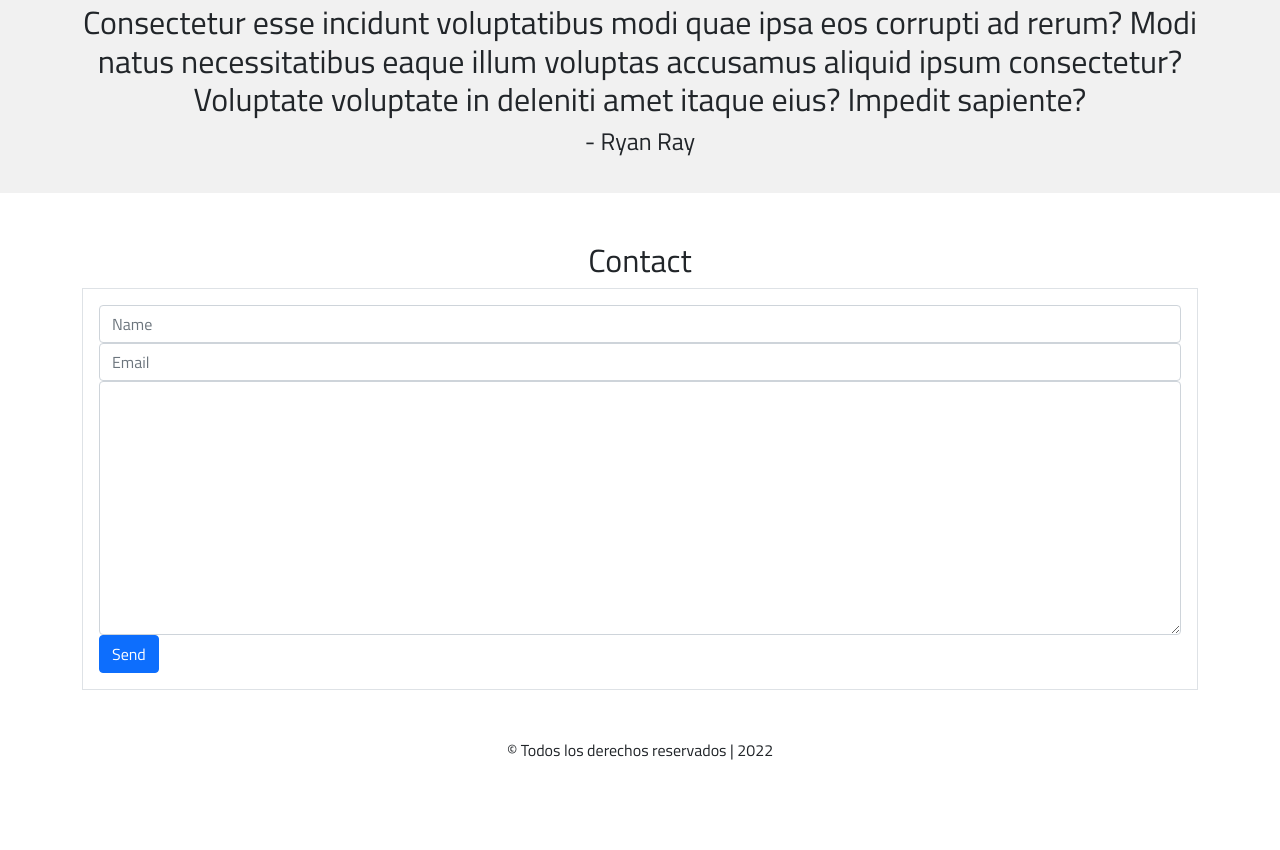
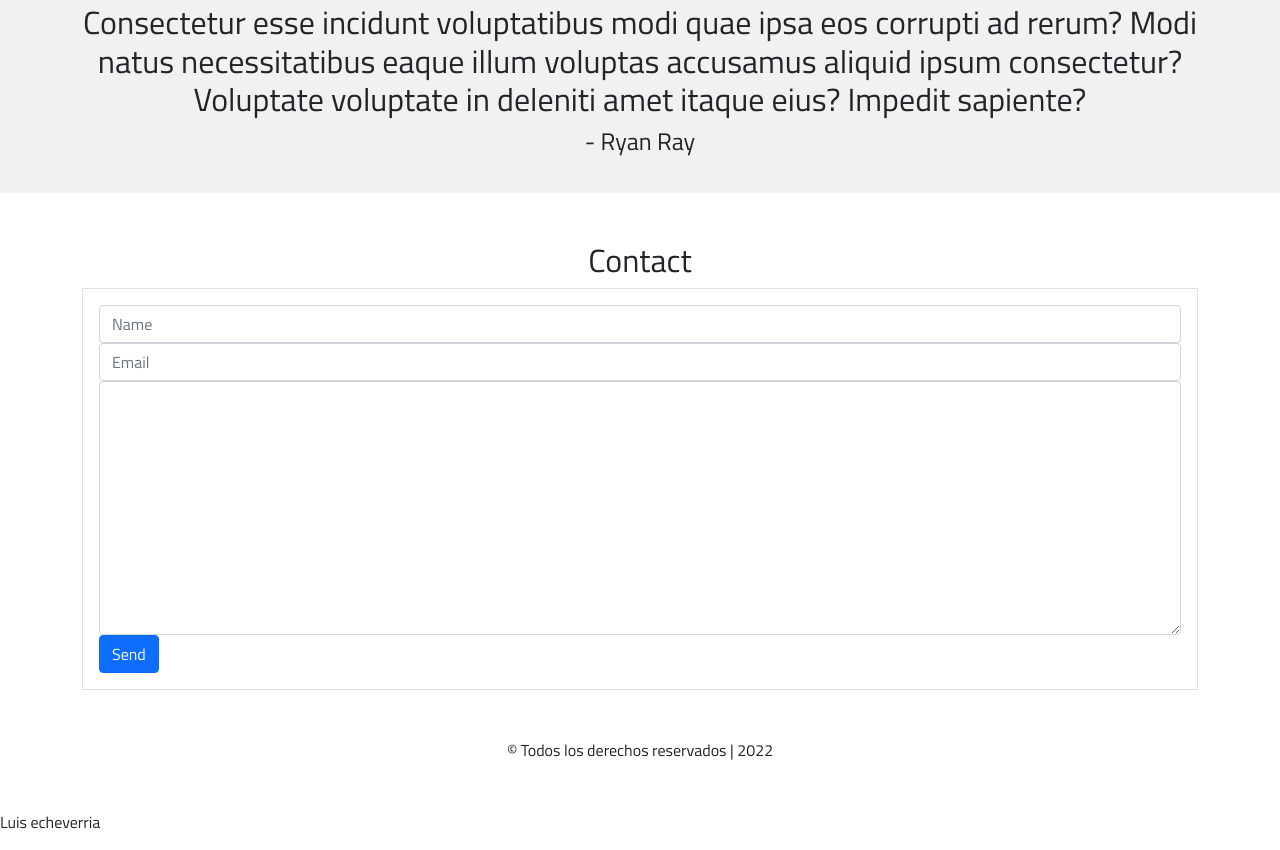
Before and after one commit to LuisE2018/landingPage, a plain HTML site: page index.html in a window 1280 px wide. Shown: the part 2161-3011 px from the top of the page. Before the commit the page ends 2971 px from the top, so only its background shows below. Drawn offline with nearby package versions, Linux system fonts and the light colour scheme.

Commit message:
your message goes here

```diff
--- a/index.html
+++ b/index.html
@@ -198,6 +198,9 @@
             });
         });
     </script>
+    <footer>
+        <p>Luis echeverria</p>
+    </footer>
 </body>
 
 </html>
```
